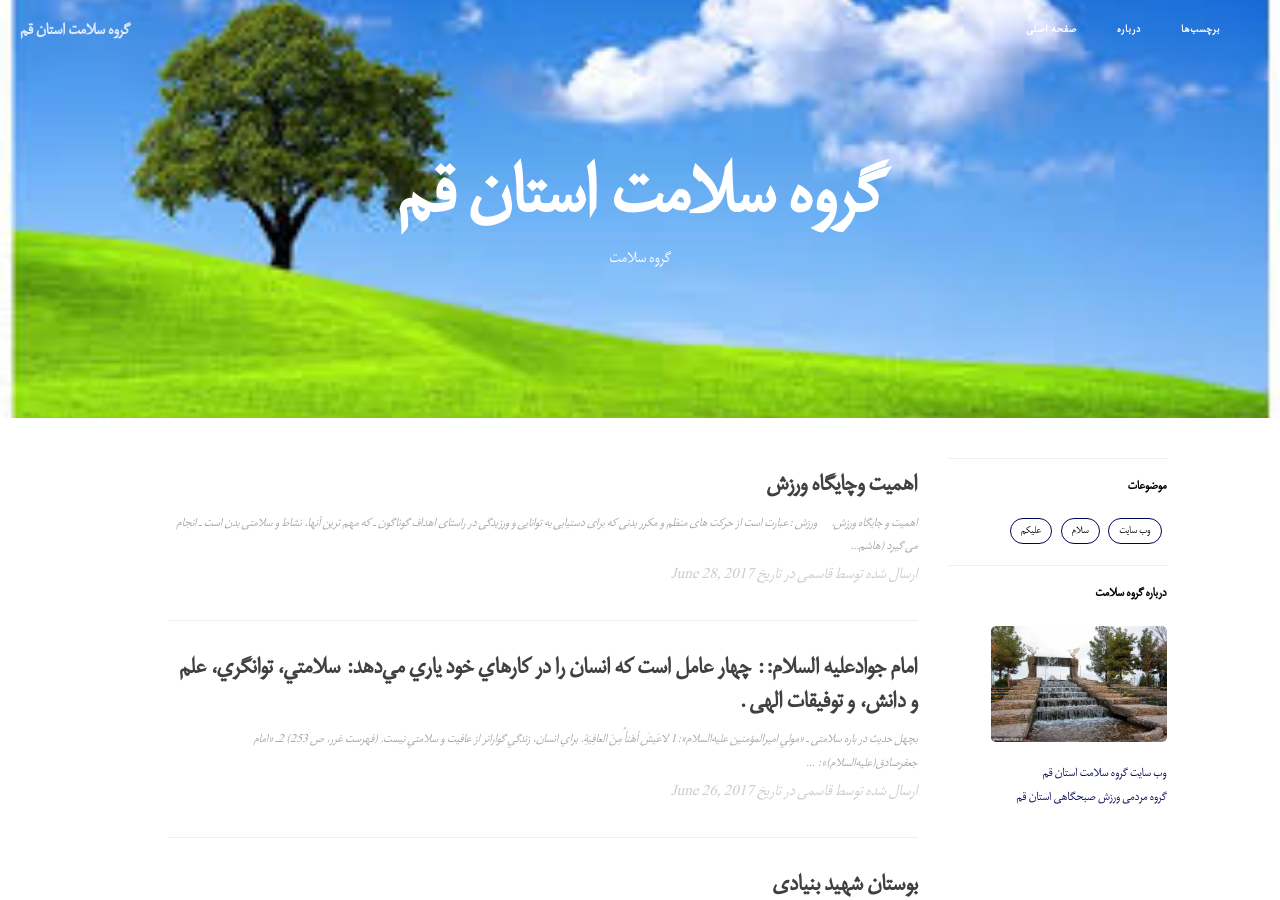
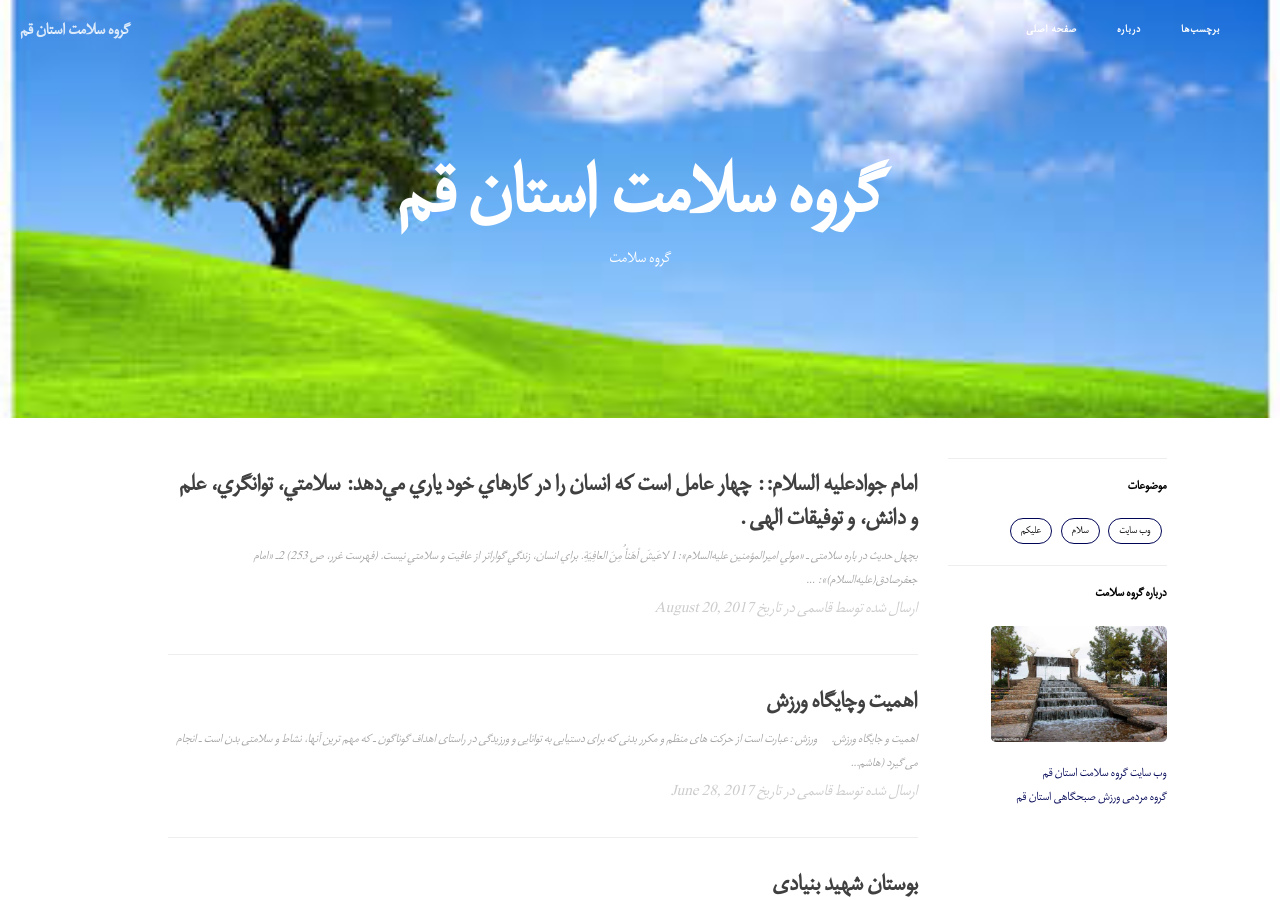
Before and after one commit to grouh-salamat/grouh-salamat.github.io, a Jekyll site: the page built from index.html, in a window 1280 px wide and 900 px high. Built offline with Jekyll 4.4.1, drawn with Linux system fonts in a browser that asks for light colours; the list of posts is cut into pages by our own code.

Commit message:
Update 2017-08-20-p30.markdown

```diff
--- a/_posts/2017-08-20-p30.markdown
+++ b/_posts/2017-08-20-p30.markdown
@@ -2,7 +2,7 @@
 layout:     post
 title:      "امام جوادعلیه السلام:: چهار عامل است كه انسان را در كارهاي خود ياري مي‌دهد: سلامتي، توانگري، علم و دانش، و توفيقات الهی ."
 subtitle:   ""
-date:       2017-06-26 12:00:00
+date:       2017-08-20 12:00:00
 author:     "قاسمی"
 header-img: "img/images.jpg"
 catalog: true
```
